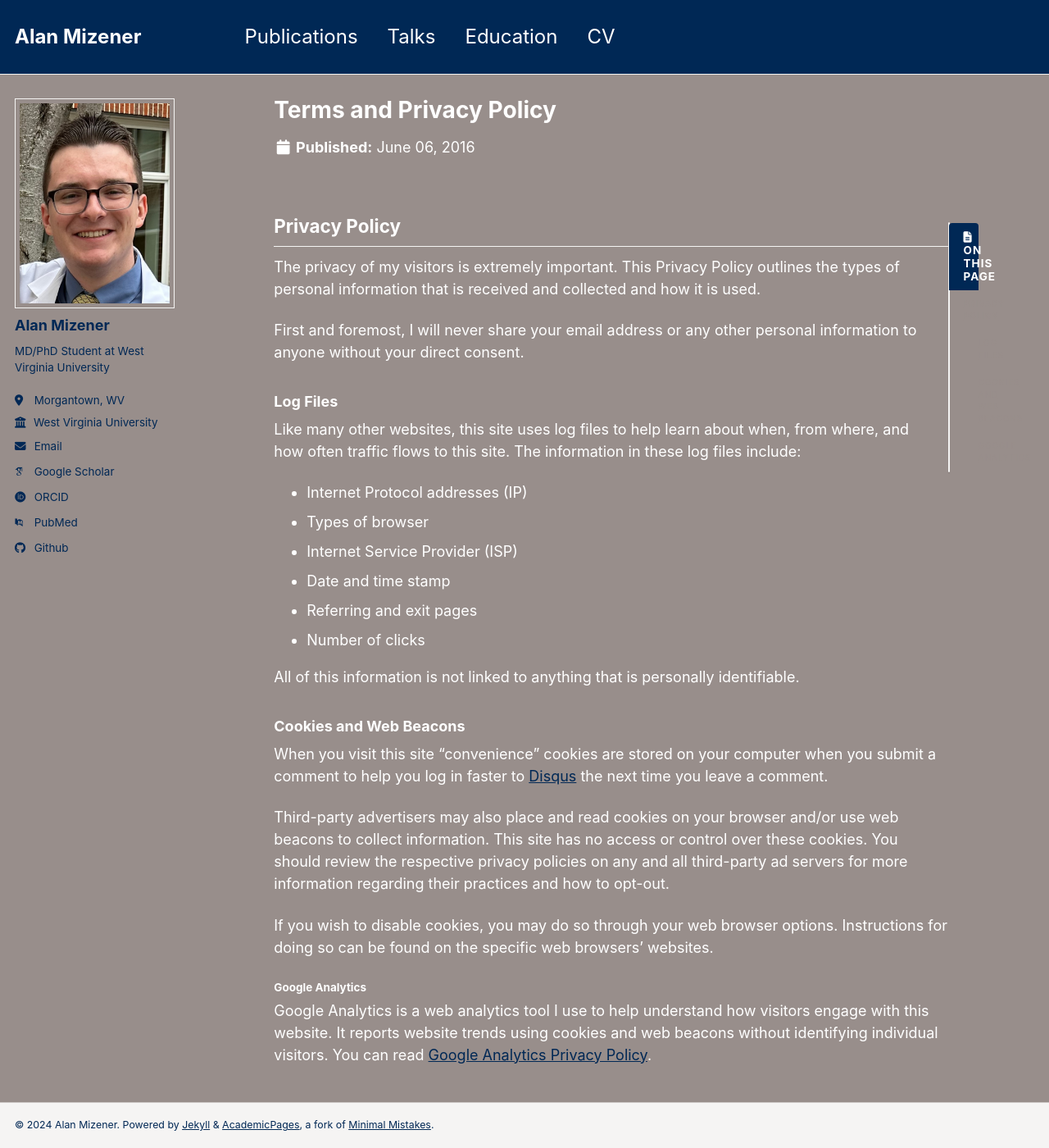
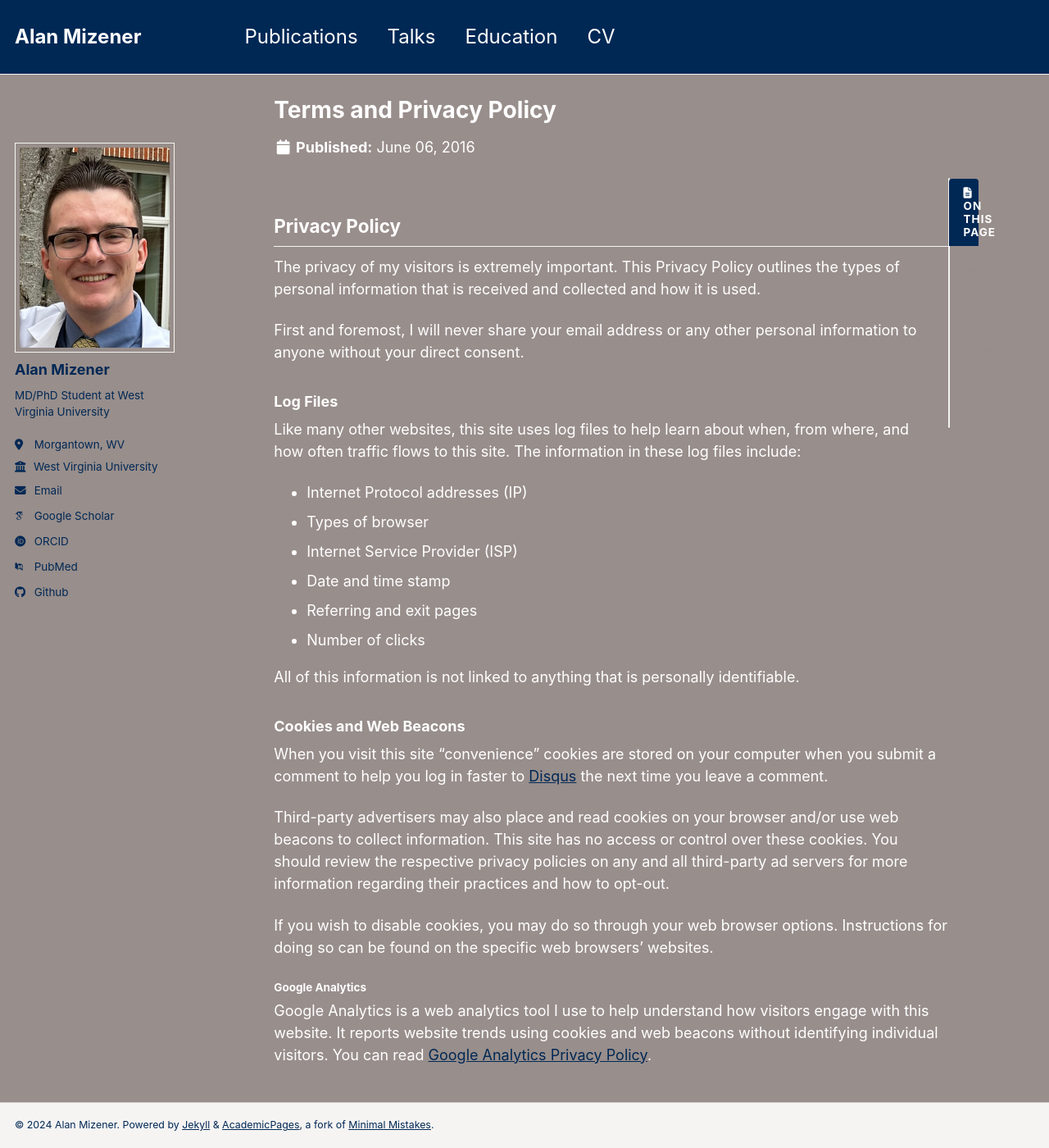
Before and after one commit to admizener/admizener.github.io, a Jekyll site: the page built from _pages/terms.md, in a window 1280 px wide and 1400 px high. Shown: the whole window at 82% size. Built offline with Jekyll 4.4.1, drawn with Linux system fonts in a browser that asks for light colours; some web fonts are replaced.

Commit message:
Update _sidebar.scss

```diff
--- a/_sass/_sidebar.scss
+++ b/_sass/_sidebar.scss
@@ -12,6 +12,7 @@
 
   @include clearfix();
   margin-bottom: 1em;
+  margin-top: 3em;
 
   @media screen and (min-width: $sidebar-screen-min-width) {
     height: 100vh;
@@ -59,7 +60,6 @@
 
 .sidebar__right {
   margin-bottom: 1em;
-  margin-top: 3em;
 
   @include breakpoint($large) {
     position: relative;
```
